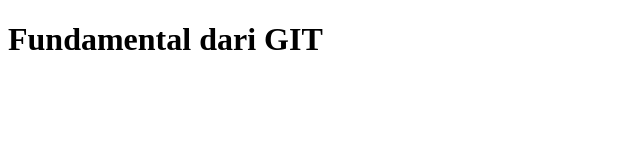
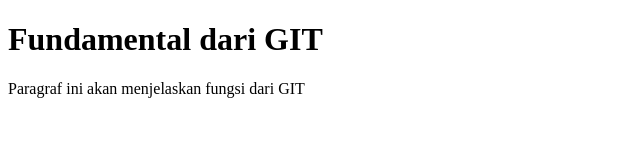
Before and after one commit to Calviiinn/Belajar-Github, a plain HTML site: page index.html in a window 1280 px wide. Shown: the whole page, without its empty margins (0-640 px from the left). Drawn offline with Linux system fonts and the light colour scheme.

Commit message:
add paragraf

```diff
--- a/index.html
+++ b/index.html
@@ -3,9 +3,10 @@
 <head>
 	<meta charset="utf-8">
 	<meta name="viewport" content="width=device-width, initial-scale=1">
-	<title>Ini adalah uji coba</title>
+	<title>This is a test</title>
 </head>
 <body>
 <h1>Fundamental dari GIT</h1>
+<p>Paragraf ini akan menjelaskan fungsi dari GIT</p>
 </body>
 </html>
```
